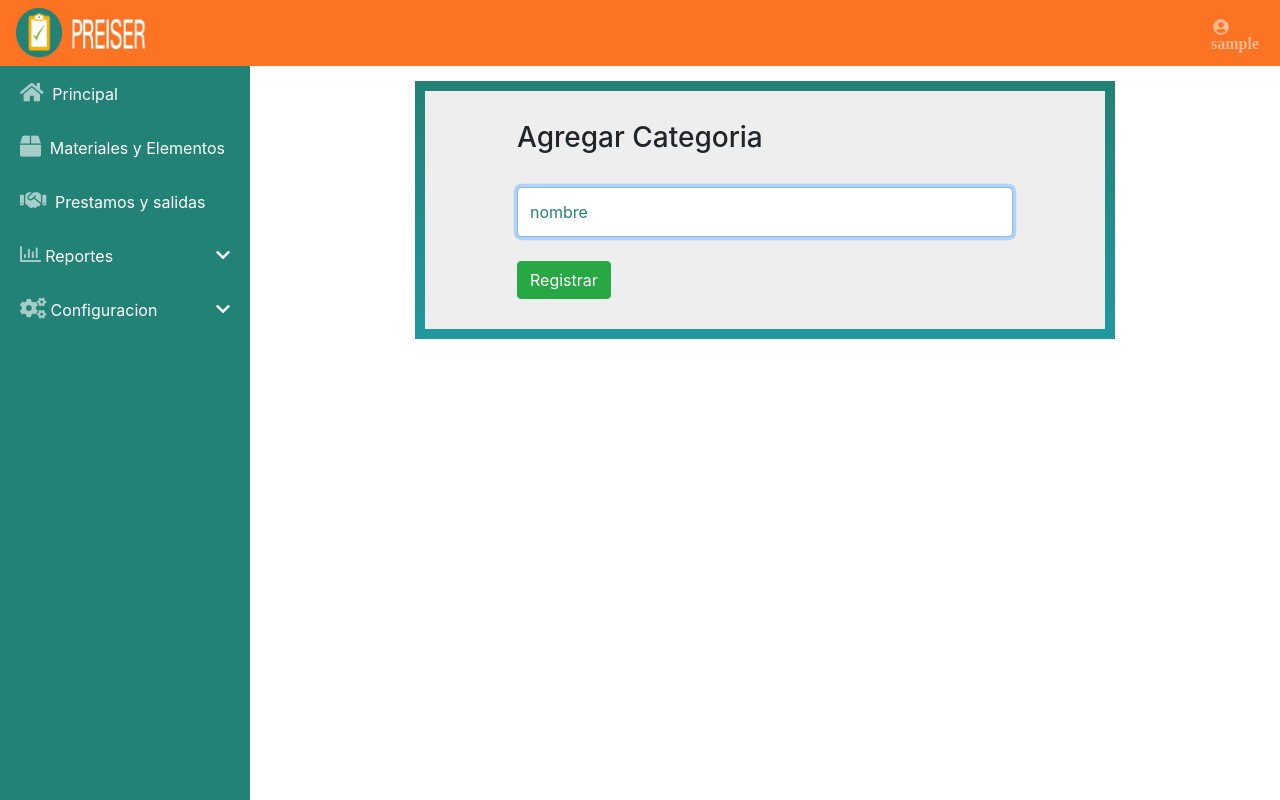
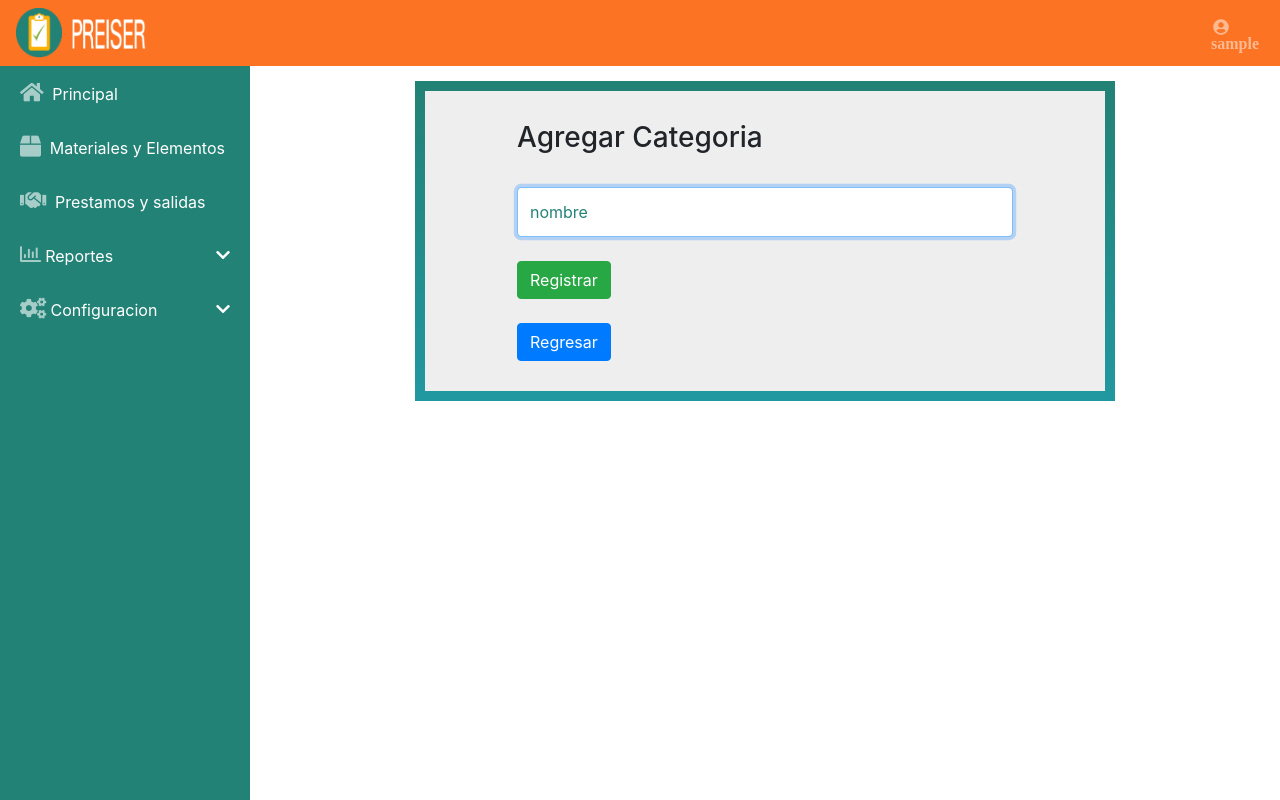
Before and after one commit to dpepe20/preiser-app, a Django app: page /agregar_categoria/ in a window 1280 px wide. Run offline with Django 3.2, Linux system fonts and the light colour scheme; the visitor is signed in with stand-in values (Sample User, id 1); some libraries are stand-ins or nearby versions.

Commit message:
Update agregar_categoria.html

```diff
--- a/templates/agregar_categoria.html
+++ b/templates/agregar_categoria.html
@@ -23,6 +23,9 @@ Agregar Categoria
            </div>
            <br>
           <button type="submit" class="btn btn-success">Registrar</button>
+		<br>
+           <br>
+           <a href="{% url 'nombre_categoria'%}" class="btn btn-primary">Regresar</a>
 	</form>
 </div>
 </div>
```
